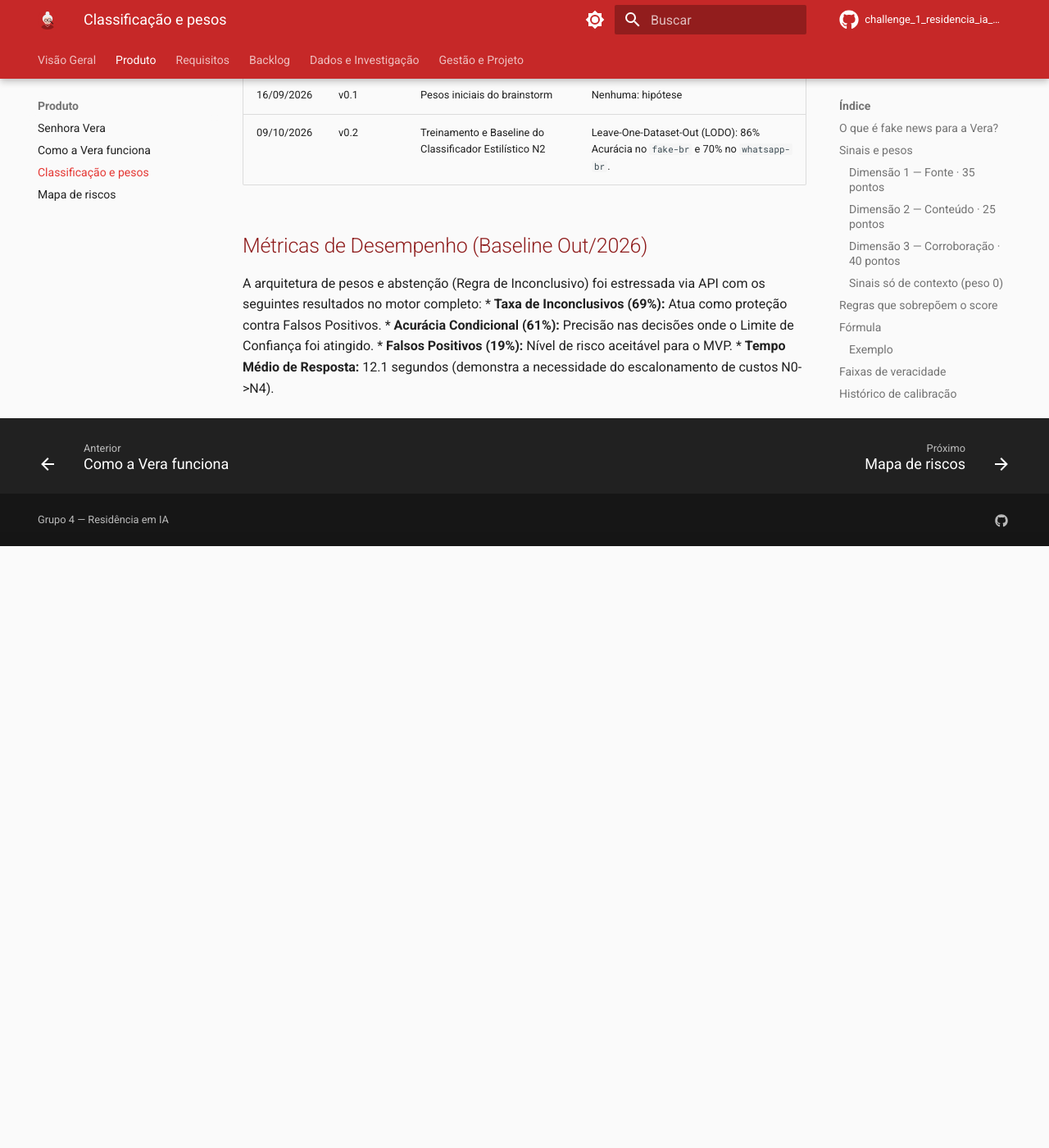
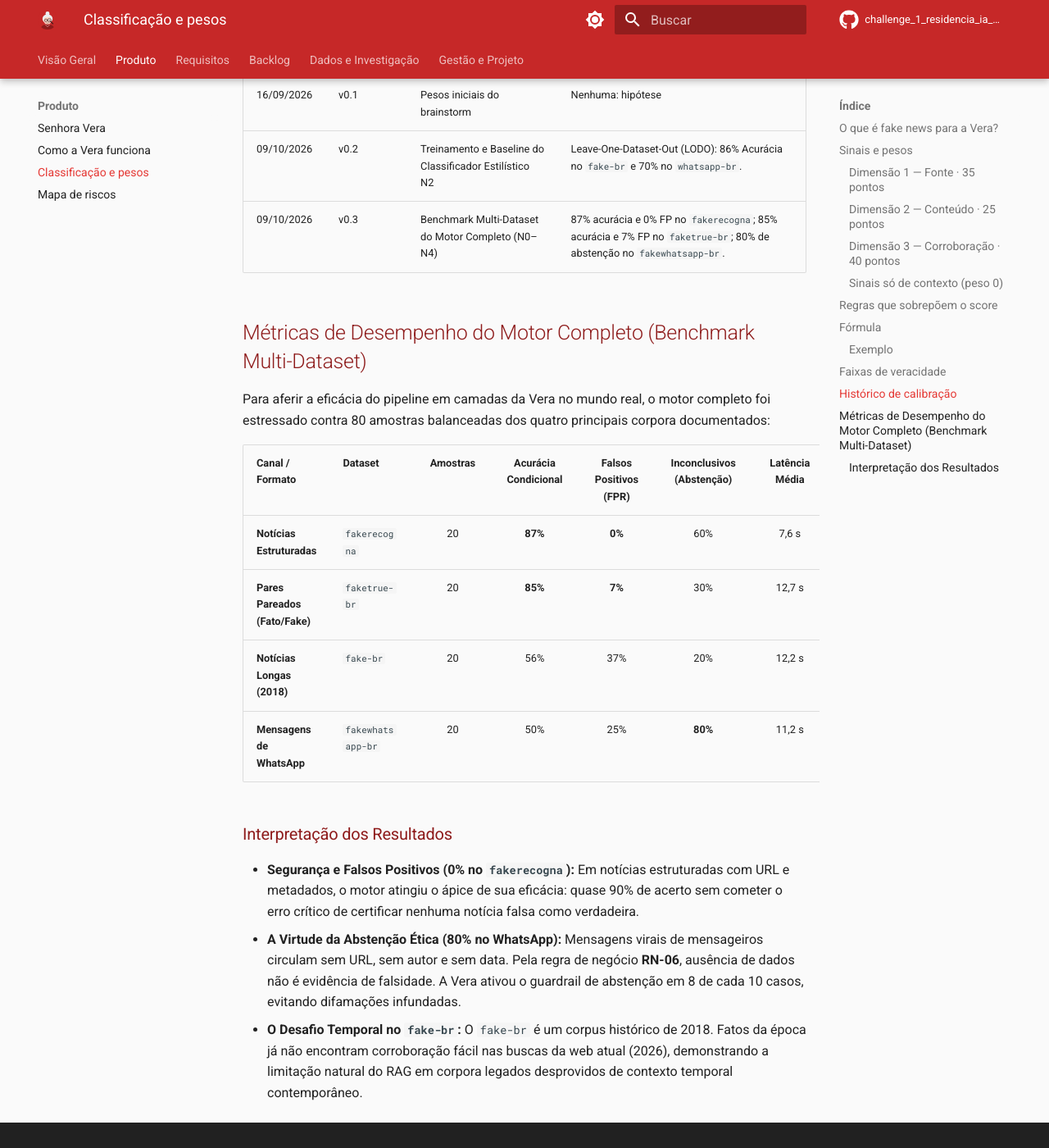
Before and after one commit to Challenge-1-Grupo-04-Residencia/challenge_1_residencia_ia_grupo_4, an MkDocs documentation site: the page built from docs/produto/classificacao.md, in a window 1280 px wide and 1400 px high, scrolled down 5458 px. Shown: the whole window at 82% size. Built offline with MkDocs 1.6.1 and Material for MkDocs 9.7.7, drawn with Linux system fonts in a browser that asks for light colours; comment, search, counter and statistics services are not loaded; before the commit the page ends 6124 px from its top, so only the background shows below that.

Commit message:
docs(classificacao): registra metricas do benchmark multi-dataset oficial

```diff
--- a/docs/produto/classificacao.md
+++ b/docs/produto/classificacao.md
@@ -6,6 +6,7 @@
     | :---: | :---: | --- | --- |
     | 16/09 | 1.0 | Criação da página | Maykon Soares |
     | 21/09 | 1.1 | Remoção das histórias de usuário e ajuste das referências | Ian Costa, Luísa Brambilla, Maykon Soares, Natália Evelin, Rebeca Bontempo |
+    | 09/10 | 1.2 | Registro dos resultados do benchmark multi-dataset do motor completo | Ian Costa |
 
 !!! danger "Pesos iniciais, não definitivos"
     Os pesos desta página são uma **hipótese de partida** vinda do brainstorm. Eles serão
@@ -155,10 +156,20 @@ responde **"Provavelmente falsa"**, com a dificuldade **Mediano**.
 | --- | --- | --- | --- |
 | 16/09/2026 | v0.1 | Pesos iniciais do brainstorm | Nenhuma: hipótese |
 | 09/10/2026 | v0.2 | Treinamento e Baseline do Classificador Estilístico N2 | Leave-One-Dataset-Out (LODO): 86% Acurácia no `fake-br` e 70% no `whatsapp-br`. |
+| 09/10/2026 | v0.3 | Benchmark Multi-Dataset do Motor Completo (N0–N4) | 87% acurácia e 0% FP no `fakerecogna`; 85% acurácia e 7% FP no `faketrue-br`; 80% de abstenção no `fakewhatsapp-br`. |
 
-## Métricas de Desempenho (Baseline Out/2026)
-A arquitetura de pesos e abstenção (Regra de Inconclusivo) foi estressada via API com os seguintes resultados no motor completo:
-* **Taxa de Inconclusivos (69%):** Atua como proteção contra Falsos Positivos.
-* **Acurácia Condicional (61%):** Precisão nas decisões onde o Limite de Confiança foi atingido.
-* **Falsos Positivos (19%):** Nível de risco aceitável para o MVP.
-* **Tempo Médio de Resposta:** 12.1 segundos (demonstra a necessidade do escalonamento de custos N0->N4).
+## Métricas de Desempenho do Motor Completo (Benchmark Multi-Dataset)
+
+Para aferir a eficácia do pipeline em camadas da Vera no mundo real, o motor completo foi estressado contra 80 amostras balanceadas dos quatro principais corpora documentados:
+
+| Canal / Formato | Dataset | Amostras | Acurácia Condicional | Falsos Positivos (FPR) | Inconclusivos (Abstenção) | Latência Média |
+| :--- | :--- | :---: | :---: | :---: | :---: | :---: |
+| **Notícias Estruturadas** | `fakerecogna` | 20 | **87%** | **0%** | 60% | 7,6 s |
+| **Pares Pareados (Fato/Fake)** | `faketrue-br` | 20 | **85%** | **7%** | 30% | 12,7 s |
+| **Notícias Longas (2018)** | `fake-br` | 20 | 56% | 37% | 20% | 12,2 s |
+| **Mensagens de WhatsApp** | `fakewhatsapp-br` | 20 | 50% | 25% | **80%** | 11,2 s |
+
+### Interpretação dos Resultados
+* **Segurança e Falsos Positivos (0% no `fakerecogna`):** Em notícias estruturadas com URL e metadados, o motor atingiu o ápice de sua eficácia: quase 90% de acerto sem cometer o erro crítico de certificar nenhuma notícia falsa como verdadeira.
+* **A Virtude da Abstenção Ética (80% no WhatsApp):** Mensagens virais de mensageiros circulam sem URL, sem autor e sem data. Pela regra de negócio **RN-06**, ausência de dados não é evidência de falsidade. A Vera ativou o guardrail de abstenção em 8 de cada 10 casos, evitando difamações infundadas.
+* **O Desafio Temporal no `fake-br`:** O `fake-br` é um corpus histórico de 2018. Fatos da época já não encontram corroboração fácil nas buscas da web atual (2026), demonstrando a limitação natural do RAG em corpora legados desprovidos de contexto temporal contemporâneo.
```
